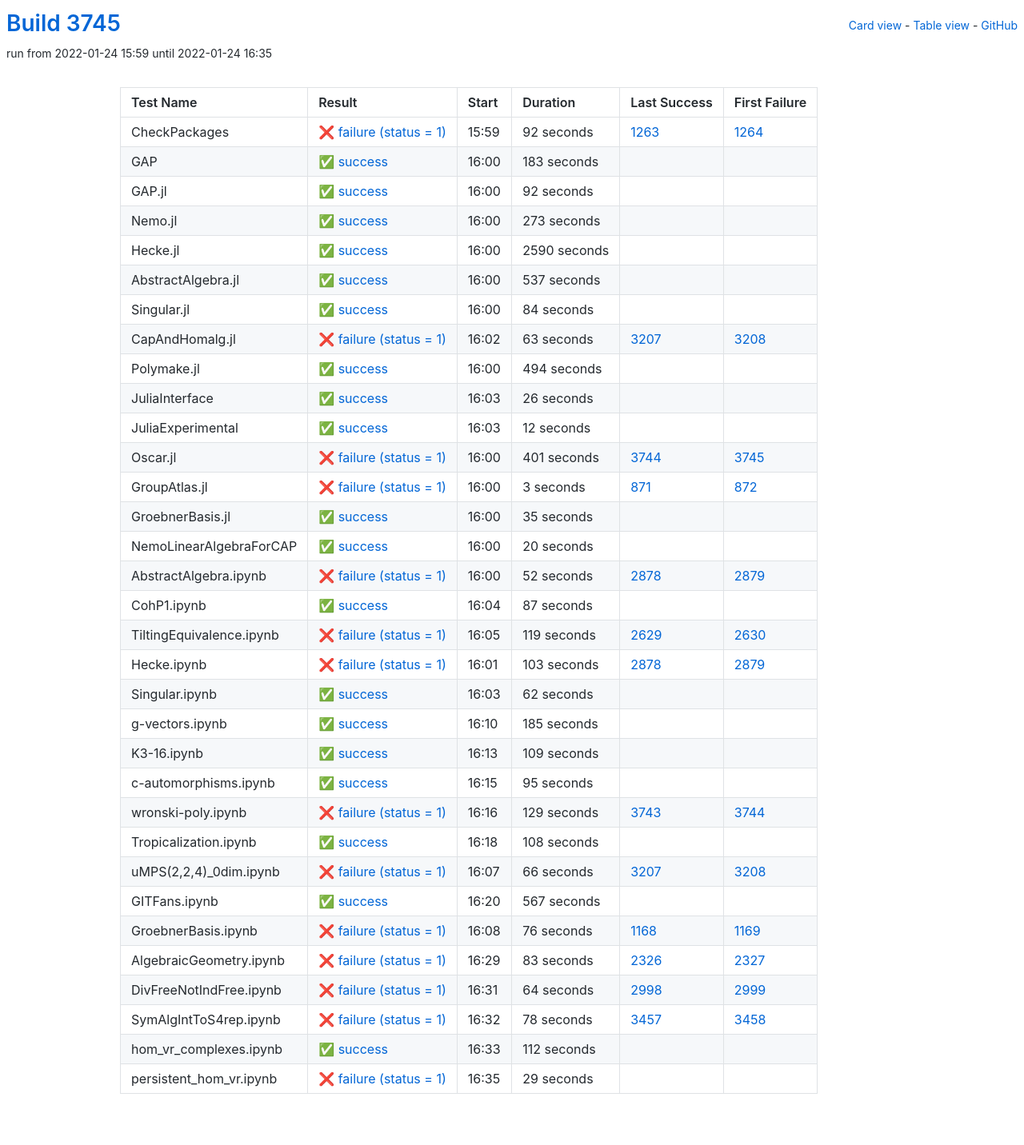
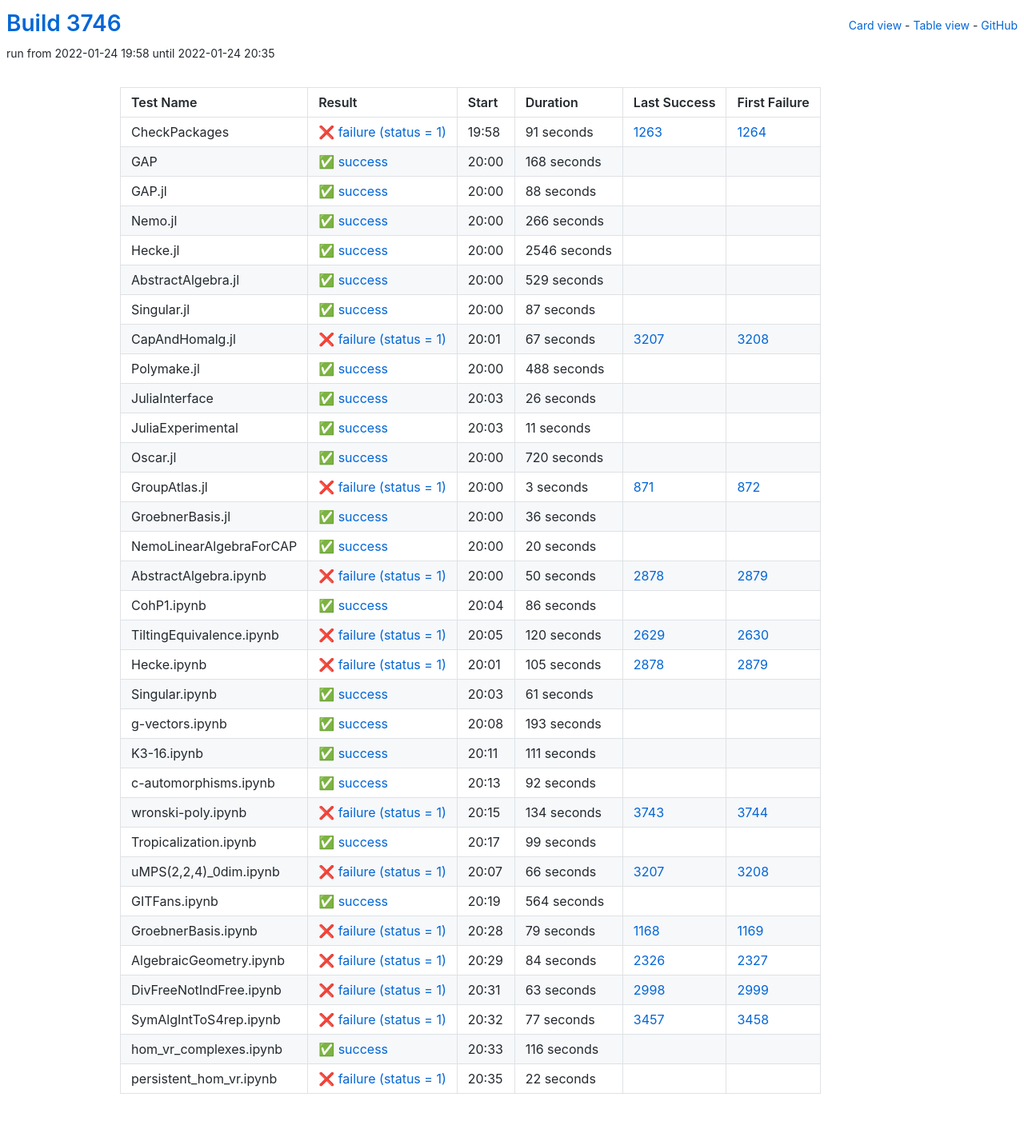
Before and after one commit to oscar-system/oscar-ci-status-stable, a Jekyll site: the page built from table.html, in a window 1280 px wide. Shown: the whole page at 80% size. Built offline with Jekyll 4.4.1, drawn with Linux system fonts in a browser that asks for light colours.

Commit message:
Build #3746

```diff
--- a/_data/ci.yml
+++ b/_data/ci.yml
@@ -1,6 +1,6 @@
 ---
-build: 3745
-build_url: https://oscarci.mathematik.uni-kl.de/job/oscar-stable/3745/
+build: 3746
+build_url: https://oscarci.mathematik.uni-kl.de/job/oscar-stable/3746/
 job: oscar-stable
 organization: oscar-system
 repo: oscar-ci-status-stable
@@ -8,116 +8,116 @@ repourl: https://github.com/oscar-system/oscar-ci-status-stable
 tests:
 - name: CheckPackages
   id: checkpackages
-  log: https://oscarci.mathematik.uni-kl.de/job/oscar-stable/3745/artifact/logs/build-3745/CheckPackages.log
-  start: 2022-01-24 15:59
+  log: https://oscarci.mathematik.uni-kl.de/job/oscar-stable/3746/artifact/logs/build-3746/CheckPackages.log
+  start: 2022-01-24 19:58
   success: false
   exitcode: 1
   status: failure
-  duration: 92
+  duration: 91
   last_success: 1263
   last_success_url: https://oscarci.mathematik.uni-kl.de/job/oscar-stable/1263/
   first_failure: 1264
   first_failure_url: https://oscarci.mathematik.uni-kl.de/job/oscar-stable/1264/
 - name: GAP
   id: gap
-  log: https://oscarci.mathematik.uni-kl.de/job/oscar-stable/3745/artifact/logs/build-3745/GAP.log
-  start: 2022-01-24 16:00
+  log: https://oscarci.mathematik.uni-kl.de/job/oscar-stable/3746/artifact/logs/build-3746/GAP.log
+  start: 2022-01-24 20:00
   success: true
   exitcode: 0
   status: success
-  duration: 183
+  duration: 168
   last_success: false
   last_success_url:
   first_failure: false
   first_failure_url:
 - name: GAP.jl
   id: gap-jl
-  log: https://oscarci.mathematik.uni-kl.de/job/oscar-stable/3745/artifact/logs/build-3745/GAP.jl.log
-  start: 2022-01-24 16:00
+  log: https://oscarci.mathematik.uni-kl.de/job/oscar-stable/3746/artifact/logs/build-3746/GAP.jl.log
+  start: 2022-01-24 20:00
   success: true
   exitcode: 0
   status: success
-  duration: 92
+  duration: 88
   last_success: false
   last_success_url:
   first_failure: false
   first_failure_url:
 - name: Nemo.jl
   id: nemo-jl
-  log: https://oscarci.mathematik.uni-kl.de/job/oscar-stable/3745/artifact/logs/build-3745/Nemo.jl.log
-  start: 2022-01-24 16:00
+  log: https://oscarci.mathematik.uni-kl.de/job/oscar-stable/3746/artifact/logs/build-3746/Nemo.jl.log
+  start: 2022-01-24 20:00
   success: true
   exitcode: 0
   status: success
-  duration: 273
+  duration: 266
   last_success: false
   last_success_url:
   first_failure: false
   first_failure_url:
 - name: Hecke.jl
   id: hecke-jl
-  log: https://oscarci.mathematik.uni-kl.de/job/oscar-stable/3745/artifact/logs/build-3745/Hecke.jl.log
-  start: 2022-01-24 16:00
+  log: https://oscarci.mathematik.uni-kl.de/job/oscar-stable/3746/artifact/logs/build-3746/Hecke.jl.log
+  start: 2022-01-24 20:00
   success: true
   exitcode: 0
   status: success
-  duration: 2590
+  duration: 2546
   last_success: false
   last_success_url:
   first_failure: false
   first_failure_url:
 - name: AbstractAlgebra.jl
   id: abstractalgebra-jl
-  log: https://oscarci.mathematik.uni-kl.de/job/oscar-stable/3745/artifact/logs/build-3745/AbstractAlgebra.jl.log
-  start: 2022-01-24 16:00
+  log: https://oscarci.mathematik.uni-kl.de/job/oscar-stable/3746/artifact/logs/build-3746/AbstractAlgebra.jl.log
+  start: 2022-01-24 20:00
   success: true
   exitcode: 0
   status: success
-  duration: 537
+  duration: 529
   last_success: false
   last_success_url:
   first_failure: false
   first_failure_url:
 - name: Singular.jl
   id: singular-jl
-  log: https://oscarci.mathematik.uni-kl.de/job/oscar-stable/3745/artifact/logs/build-3745/Singular.jl.log
-  start: 2022-01-24 16:00
+  log: https://oscarci.mathematik.uni-kl.de/job/oscar-stable/3746/artifact/logs/build-3746/Singular.jl.log
+  start: 2022-01-24 20:00
   success: true
   exitcode: 0
   status: success
-  duration: 84
+  duration: 87
   last_success: false
   last_success_url:
   first_failure: false
   first_failure_url:
 - name: CapAndHomalg.jl
   id: capandhomalg-jl
-  log: https://oscarci.mathematik.uni-kl.de/job/oscar-stable/3745/artifact/logs/build-3745/CapAndHomalg.jl.log
-  start: 2022-01-24 16:02
+  log: https://oscarci.mathematik.uni-kl.de/job/oscar-stable/3746/artifact/logs/build-3746/CapAndHomalg.jl.log
+  start: 2022-01-24 20:01
   success: false
   exitcode: 1
   status: failure
-  duration: 63
+  duration: 67
   last_success: 3207
   last_success_url: https://oscarci.mathematik.uni-kl.de/job/oscar-stable/3207/
   first_failure: 3208
   first_failure_url: https://oscarci.mathematik.uni-kl.de/job/oscar-stable/3208/
 - name: Polymake.jl
   id: polymake-jl
-  log: https://oscarci.mathematik.uni-kl.de/job/oscar-stable/3745/artifact/logs/build-3745/Polymake.jl.log
-  start: 2022-01-24 16:00
+  log: https://oscarci.mathematik.uni-kl.de/job/oscar-stable/3746/artifact/logs/build-3746/Polymake.jl.log
+  start: 2022-01-24 20:00
   success: true
   exitcode: 0
   status: success
-  duration: 494
+  duration: 488
   last_success: false
   last_success_url:
   first_failure: false
   first_failure_url:
 - name: JuliaInterface
   id: juliainterface
-  log: https://oscarci.mathematik.uni-kl.de/job/oscar-stable/3745/artifact/logs/build-3745/JuliaInterface.log
-  start: 2022-01-24 16:03
+  log: https://oscarci.mathematik.uni-kl.de/job/oscar-stable/3746/artifact/logs/build-3746/JuliaInterface.log
+  start: 2022-01-24 20:03
   success: true
   exitcode: 0
   status: success
@@ -128,32 +128,32 @@ tests:
   first_failure_url:
 - name: JuliaExperimental
   id: juliaexperimental
-  log: https://oscarci.mathematik.uni-kl.de/job/oscar-stable/3745/artifact/logs/build-3745/JuliaExperimental.log
-  start: 2022-01-24 16:03
+  log: https://oscarci.mathematik.uni-kl.de/job/oscar-stable/3746/artifact/logs/build-3746/JuliaExperimental.log
+  start: 2022-01-24 20:03
   success: true
   exitcode: 0
   status: success
-  duration: 12
+  duration: 11
   last_success: false
   last_success_url:
   first_failure: false
   first_failure_url:
 - name: Oscar.jl
   id: oscar-jl
-  log: https://oscarci.mathematik.uni-kl.de/job/oscar-stable/3745/artifact/logs/build-3745/Oscar.jl.log
-  start: 2022-01-24 16:00
-  success: false
-  exitcode: 1
-  status: failure
-  duration: 401
-  last_success: 3744
-  last_success_url: https://oscarci.mathematik.uni-kl.de/job/oscar-stable/3744/
-  first_failure: 3745
-  first_failure_url: https://oscarci.mathematik.uni-kl.de/job/oscar-stable/3745/
+  log: https://oscarci.mathematik.uni-kl.de/job/oscar-stable/3746/artifact/logs/build-3746/Oscar.jl.log
+  start: 2022-01-24 20:00
+  success: true
+  exitcode: 0
+  status: success
+  duration: 720
+  last_success: false
+  last_success_url:
+  first_failure: false
+  first_failure_url:
 - name: GroupAtlas.jl
   id: groupatlas-jl
-  log: https://oscarci.mathematik.uni-kl.de/job/oscar-stable/3745/artifact/logs/build-3745/GroupAtlas.jl.log
-  start: 2022-01-24 16:00
+  log: https://oscarci.mathematik.uni-kl.de/job/oscar-stable/3746/artifact/logs/build-3746/GroupAtlas.jl.log
+  start: 2022-01-24 20:00
   success: false
   exitcode: 1
   status: failure
@@ -164,20 +164,20 @@ tests:
   first_failure_url: https://oscarci.mathematik.uni-kl.de/job/oscar-stable/872/
 - name: GroebnerBasis.jl
   id: groebnerbasis-jl
-  log: https://oscarci.mathematik.uni-kl.de/job/oscar-stable/3745/artifact/logs/build-3745/GroebnerBasis.jl.log
-  start: 2022-01-24 16:00
+  log: https://oscarci.mathematik.uni-kl.de/job/oscar-stable/3746/artifact/logs/build-3746/GroebnerBasis.jl.log
+  start: 2022-01-24 20:00
   success: true
   exitcode: 0
   status: success
-  duration: 35
+  duration: 36
   last_success: false
   last_success_url:
   first_failure: false
   first_failure_url:
 - name: NemoLinearAlgebraForCAP
   id: nemolinearalgebraforcap
-  log: https://oscarci.mathematik.uni-kl.de/job/oscar-stable/3745/artifact/logs/build-3745/NemoLinearAlgebraForCAP.log
-  start: 2022-01-24 16:00
+  log: https://oscarci.mathematik.uni-kl.de/job/oscar-stable/3746/artifact/logs/build-3746/NemoLinearAlgebraForCAP.log
+  start: 2022-01-24 20:00
   success: true
   exitcode: 0
   status: success
@@ -188,128 +188,128 @@ tests:
   first_failure_url:
 - name: AbstractAlgebra.ipynb
   id: abstractalgebra-ipynb
-  log: https://oscarci.mathematik.uni-kl.de/job/oscar-stable/3745/artifact/logs/build-3745/AbstractAlgebra.ipynb.log
-  start: 2022-01-24 16:00
+  log: https://oscarci.mathematik.uni-kl.de/job/oscar-stable/3746/artifact/logs/build-3746/AbstractAlgebra.ipynb.log
+  start: 2022-01-24 20:00
   success: false
   exitcode: 1
   status: failure
-  duration: 52
+  duration: 50
   last_success: 2878
   last_success_url: https://oscarci.mathematik.uni-kl.de/job/oscar-stable/2878/
   first_failure: 2879
   first_failure_url: https://oscarci.mathematik.uni-kl.de/job/oscar-stable/2879/
 - name: CohP1.ipynb
   id: cohp1-ipynb
-  log: https://oscarci.mathematik.uni-kl.de/job/oscar-stable/3745/artifact/logs/build-3745/CohP1.ipynb.log
-  start: 2022-01-24 16:04
+  log: https://oscarci.mathematik.uni-kl.de/job/oscar-stable/3746/artifact/logs/build-3746/CohP1.ipynb.log
+  start: 2022-01-24 20:04
   success: true
   exitcode: 0
   status: success
-  duration: 87
+  duration: 86
   last_success: false
   last_success_url:
   first_failure: false
   first_failure_url:
 - name: TiltingEquivalence.ipynb
   id: tiltingequivalence-ipynb
-  log: https://oscarci.mathematik.uni-kl.de/job/oscar-stable/3745/artifact/logs/build-3745/TiltingEquivalence.ipynb.log
-  start: 2022-01-24 16:05
+  log: https://oscarci.mathematik.uni-kl.de/job/oscar-stable/3746/artifact/logs/build-3746/TiltingEquivalence.ipynb.log
+  start: 2022-01-24 20:05
   success: false
   exitcode: 1
   status: failure
-  duration: 119
+  duration: 120
   last_success: 2629
   last_success_url: https://oscarci.mathematik.uni-kl.de/job/oscar-stable/2629/
   first_failure: 2630
   first_failure_url: https://oscarci.mathematik.uni-kl.de/job/oscar-stable/2630/
 - name: Hecke.ipynb
   id: hecke-ipynb
-  log: https://oscarci.mathematik.uni-kl.de/job/oscar-stable/3745/artifact/logs/build-3745/Hecke.ipynb.log
-  start: 2022-01-24 16:01
+  log: https://oscarci.mathematik.uni-kl.de/job/oscar-stable/3746/artifact/logs/build-3746/Hecke.ipynb.log
+  start: 2022-01-24 20:01
   success: false
   exitcode: 1
   status: failure
-  duration: 103
+  duration: 105
   last_success: 2878
   last_success_url: https://oscarci.mathematik.uni-kl.de/job/oscar-stable/2878/
   first_failure: 2879
   first_failure_url: https://oscarci.mathematik.uni-kl.de/job/oscar-stable/2879/
 - name: Singular.ipynb
   id: singular-ipynb
-  log: https://oscarci.mathematik.uni-kl.de/job/oscar-stable/3745/artifact/logs/build-3745/Singular.ipynb.log
-  start: 2022-01-24 16:03
+  log: https://oscarci.mathematik.uni-kl.de/job/oscar-stable/3746/artifact/logs/build-3746/Singular.ipynb.log
+  start: 2022-01-24 20:03
   success: true
   exitcode: 0
   status: success
-  duration: 62
+  duration: 61
   last_success: false
   last_success_url:
   first_failure: false
   first_failure_url:
 - name: g-vectors.ipynb
   id: g-vectors-ipynb
-  log: https://oscarci.mathematik.uni-kl.de/job/oscar-stable/3745/artifact/logs/build-3745/g-vectors.ipynb.log
-  start: 2022-01-24 16:10
+  log: https://oscarci.mathematik.uni-kl.de/job/oscar-stable/3746/artifact/logs/build-3746/g-vectors.ipynb.log
+  start: 2022-01-24 20:08
   success: true
   exitcode: 0
   status: success
-  duration: 185
+  duration: 193
   last_success: false
   last_success_url:
   first_failure: false
   first_failure_url:
 - name: K3-16.ipynb
   id: k3-16-ipynb
-  log: https://oscarci.mathematik.uni-kl.de/job/oscar-stable/3745/artifact/logs/build-3745/K3-16.ipynb.log
-  start: 2022-01-24 16:13
+  log: https://oscarci.mathematik.uni-kl.de/job/oscar-stable/3746/artifact/logs/build-3746/K3-16.ipynb.log
+  start: 2022-01-24 20:11
   success: true
   exitcode: 0
   status: success
-  duration: 109
+  duration: 111
   last_success: false
   last_success_url:
   first_failure: false
   first_failure_url:
 - name: c-automorphisms.ipynb
   id: c-automorphisms-ipynb
-  log: https://oscarci.mathematik.uni-kl.de/job/oscar-stable/3745/artifact/logs/build-3745/c-automorphisms.ipynb.log
-  start: 2022-01-24 16:15
+  log: https://oscarci.mathematik.uni-kl.de/job/oscar-stable/3746/artifact/logs/build-3746/c-automorphisms.ipynb.log
+  start: 2022-01-24 20:13
   success: true
   exitcode: 0
   status: success
-  duration: 95
+  duration: 92
   last_success: false
   last_success_url:
   first_failure: false
   first_failure_url:
 - name: wronski-poly.ipynb
   id: wronski-poly-ipynb
-  log: https://oscarci.mathematik.uni-kl.de/job/oscar-stable/3745/artifact/logs/build-3745/wronski-poly.ipynb.log
-  start: 2022-01-24 16:16
+  log: https://oscarci.mathematik.uni-kl.de/job/oscar-stable/3746/artifact/logs/build-3746/wronski-poly.ipynb.log
+  start: 2022-01-24 20:15
   success: false
   exitcode: 1
   status: failure
-  duration: 129
+  duration: 134
   last_success: 3743
   last_success_url: https://oscarci.mathematik.uni-kl.de/job/oscar-stable/3743/
   first_failure: 3744
   first_failure_url: https://oscarci.mathematik.uni-kl.de/job/oscar-stable/3744/
 - name: Tropicalization.ipynb
   id: tropicalization-ipynb
-  log: https://oscarci.mathematik.uni-kl.de/job/oscar-stable/3745/artifact/logs/build-3745/Tropicalization.ipynb.log
-  start: 2022-01-24 16:18
+  log: https://oscarci.mathematik.uni-kl.de/job/oscar-stable/3746/artifact/logs/build-3746/Tropicalization.ipynb.log
+  start: 2022-01-24 20:17
   success: true
   exitcode: 0
   status: success
-  duration: 108
+  duration: 99
   last_success: false
   last_success_url:
   first_failure: false
   first_failure_url:
 - name: uMPS(2,2,4)_0dim.ipynb
   id: umps-2-2-4-0dim-ipynb
-  log: https://oscarci.mathematik.uni-kl.de/job/oscar-stable/3745/artifact/logs/build-3745/uMPS-2-2-4-_0dim.ipynb.log
-  start: 2022-01-24 16:07
+  log: https://oscarci.mathematik.uni-kl.de/job/oscar-stable/3746/artifact/logs/build-3746/uMPS-2-2-4-_0dim.ipynb.log
+  start: 2022-01-24 20:07
   success: false
   exitcode: 1
   status: failure
@@ -320,84 +320,84 @@ tests:
   first_failure_url: https://oscarci.mathematik.uni-kl.de/job/oscar-stable/3208/
 - name: GITFans.ipynb
   id: gitfans-ipynb
-  log: https://oscarci.mathematik.uni-kl.de/job/oscar-stable/3745/artifact/logs/build-3745/GITFans.ipynb.log
-  start: 2022-01-24 16:20
+  log: https://oscarci.mathematik.uni-kl.de/job/oscar-stable/3746/artifact/logs/build-3746/GITFans.ipynb.log
+  start: 2022-01-24 20:19
   success: true
   exitcode: 0
   status: success
-  duration: 567
+  duration: 564
   last_success: false
   last_success_url:
   first_failure: false
   first_failure_url:
 - name: GroebnerBasis.ipynb
   id: groebnerbasis-ipynb
-  log: https://oscarci.mathematik.uni-kl.de/job/oscar-stable/3745/artifact/logs/build-3745/GroebnerBasis.ipynb.log
-  start: 2022-01-24 16:08
+  log: https://oscarci.mathematik.uni-kl.de/job/oscar-stable/3746/artifact/logs/build-3746/GroebnerBasis.ipynb.log
+  start: 2022-01-24 20:28
   success: false
   exitcode: 1
   status: failure
-  duration: 76
+  duration: 79
   last_success: 1168
   last_success_url: https://oscarci.mathematik.uni-kl.de/job/oscar-stable/1168/
   first_failure: 1169
   first_failure_url: https://oscarci.mathematik.uni-kl.de/job/oscar-stable/1169/
 - name: AlgebraicGeometry.ipynb
   id: algebraicgeometry-ipynb
-  log: https://oscarci.mathematik.uni-kl.de/job/oscar-stable/3745/artifact/logs/build-3745/AlgebraicGeometry.ipynb.log
-  start: 2022-01-24 16:29
+  log: https://oscarci.mathematik.uni-kl.de/job/oscar-stable/3746/artifact/logs/build-3746/AlgebraicGeometry.ipynb.log
+  start: 2022-01-24 20:29
   success: false
   exitcode: 1
   status: failure
-  duration: 83
+  duration: 84
   last_success: 2326
   last_success_url: https://oscarci.mathematik.uni-kl.de/job/oscar-stable/2326/
   first_failure: 2327
   first_failure_url: https://oscarci.mathematik.uni-kl.de/job/oscar-stable/2327/
 - name: DivFreeNotIndFree.ipynb
   id: divfreenotindfree-ipynb
-  log: https://oscarci.mathematik.uni-kl.de/job/oscar-stable/3745/artifact/logs/build-3745/DivFreeNotIndFree.ipynb.log
-  start: 2022-01-24 16:31
+  log: https://oscarci.mathematik.uni-kl.de/job/oscar-stable/3746/artifact/logs/build-3746/DivFreeNotIndFree.ipynb.log
+  start: 2022-01-24 20:31
   success: false
   exitcode: 1
   status: failure
-  duration: 64
+  duration: 63
   last_success: 2998
   last_success_url: https://oscarci.mathematik.uni-kl.de/job/oscar-stable/2998/
   first_failure: 2999
   first_failure_url: https://oscarci.mathematik.uni-kl.de/job/oscar-stable/2999/
 - name: SymAlgIntToS4rep.ipynb
   id: symalginttos4rep-ipynb
-  log: https://oscarci.mathematik.uni-kl.de/job/oscar-stable/3745/artifact/logs/build-3745/SymAlgIntToS4rep.ipynb.log
-  start: 2022-01-24 16:32
+  log: https://oscarci.mathematik.uni-kl.de/job/oscar-stable/3746/artifact/logs/build-3746/SymAlgIntToS4rep.ipynb.log
+  start: 2022-01-24 20:32
   success: false
   exitcode: 1
   status: failure
-  duration: 78
+  duration: 77
   last_success: 3457
   last_success_url: https://oscarci.mathematik.uni-kl.de/job/oscar-stable/3457/
   first_failure: 3458
   first_failure_url: https://oscarci.mathematik.uni-kl.de/job/oscar-stable/3458/
 - name: hom_vr_complexes.ipynb
   id: hom-vr-complexes-ipynb
-  log: https://oscarci.mathematik.uni-kl.de/job/oscar-stable/3745/artifact/logs/build-3745/hom_vr_complexes.ipynb.log
-  start: 2022-01-24 16:33
+  log: https://oscarci.mathematik.uni-kl.de/job/oscar-stable/3746/artifact/logs/build-3746/hom_vr_complexes.ipynb.log
+  start: 2022-01-24 20:33
   success: true
   exitcode: 0
   status: success
-  duration: 112
+  duration: 116
   last_success: false
   last_success_url:
   first_failure: false
   first_failure_url:
 - name: persistent_hom_vr.ipynb
   id: persistent-hom-vr-ipynb
-  log: https://oscarci.mathematik.uni-kl.de/job/oscar-stable/3745/artifact/logs/build-3745/persistent_hom_vr.ipynb.log
-  start: 2022-01-24 16:35
+  log: https://oscarci.mathematik.uni-kl.de/job/oscar-stable/3746/artifact/logs/build-3746/persistent_hom_vr.ipynb.log
+  start: 2022-01-24 20:35
   success: false
   exitcode: 1
   status: failure
-  duration: 29
+  duration: 22
   last_success: false
   last_success_url:
   first_failure: false
```
Also changed, not shown: README.md.
